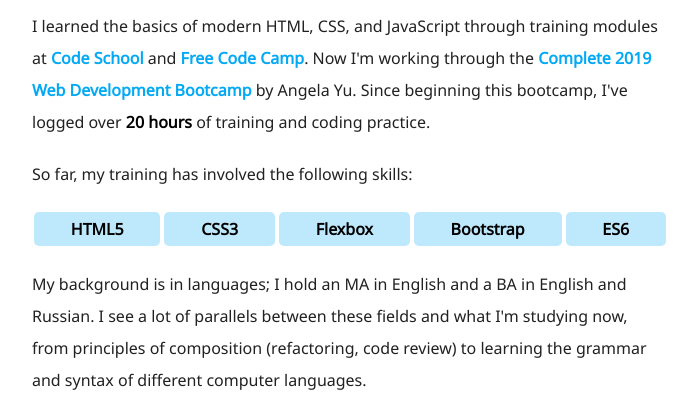
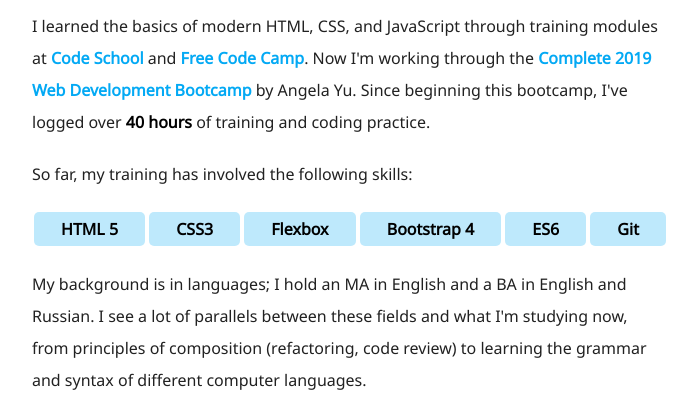
Before and after one commit to Koralai/Koralai.github.io, a plain HTML site: page index.html in a window 1280 px wide. Shown: the part 714-1127 px from the top of the page, without its empty margins (290-987 px from the left). Drawn offline with Linux system fonts and the light colour scheme.

Commit message:
Update training hours and skill badges

```diff
--- a/index.html
+++ b/index.html
@@ -50,17 +50,18 @@
                 Now I'm working through the
                 <a href="https://www.udemy.com/the-complete-web-development-bootcamp/">Complete 2019 Web Development Bootcamp</a>
                 by Angela Yu.
-                Since beginning this bootcamp, I've logged over <strong>20 hours</strong> of training and coding practice.
+                Since beginning this bootcamp, I've logged over <strong>40 hours</strong> of training and coding practice.
             </p>
             <p>
                 So far, my training has involved the following skills:
             </p>
             <div class="main-container__skills-container">
-                <div class="main-container__skill-item">HTML5</div>
+                <div class="main-container__skill-item">HTML 5</div>
                 <div class="main-container__skill-item">CSS3</div>
                 <div class="main-container__skill-item">Flexbox</div>
-                <div class="main-container__skill-item">Bootstrap</div>
+                <div class="main-container__skill-item">Bootstrap 4</div>
                 <div class="main-container__skill-item">ES6</div>
+                <div class="main-container__skill-item">Git</div>
             </div>
             <p>
                 My background is in languages; I hold an MA in English and a BA in English and Russian.
```
